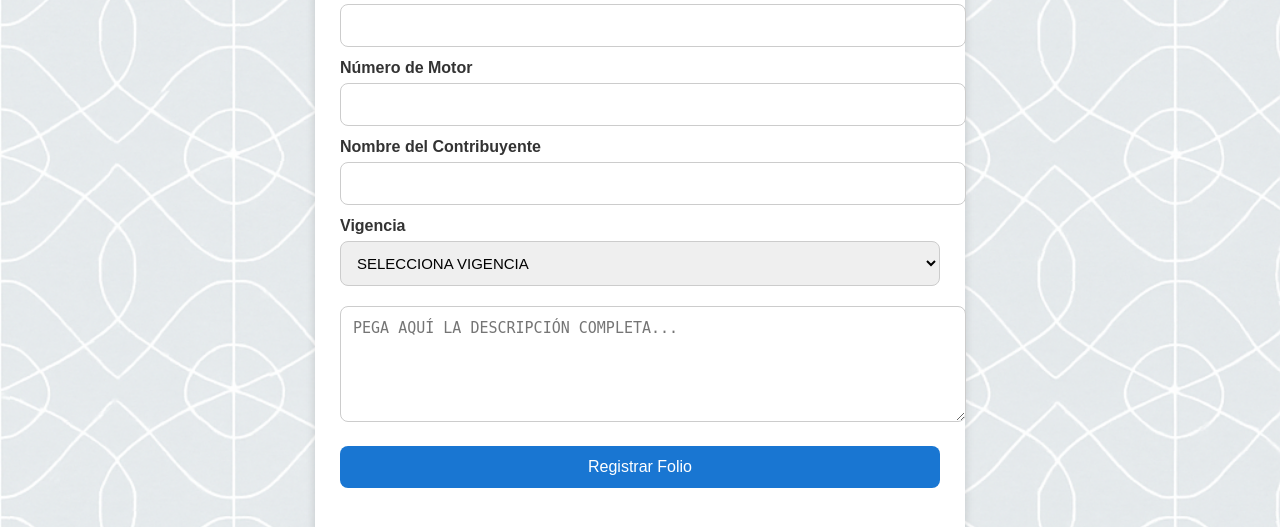
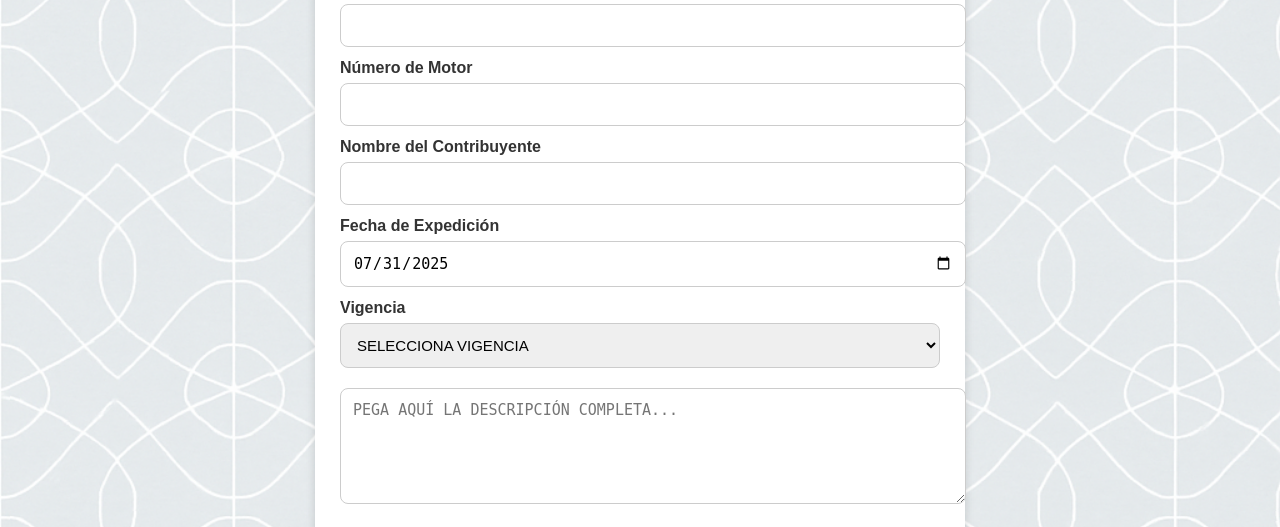
Before and after one commit to Gsr1989/Guerrero2025, a Flask app: template templates/registro_admin.html in a window 1280 px wide. Shown: the part 479-1006 px from the top of the page. Run offline with Flask 3, Linux system fonts and the light colour scheme; the template is opened without the code that fills it: most values are stand-ins (such as "Sample title", 1, 10 or a date in 2020).

Commit message:
Update registro_admin.html

```diff
--- a/templates/registro_admin.html
+++ b/templates/registro_admin.html
@@ -110,6 +110,10 @@
         <label for="contribuyente">Nombre del Contribuyente</label>
         <input type="text" id="contribuyente" name="contribuyente" required>
 
+        <!-- FECHA DE EXPEDICIÓN -->
+        <label for="fecha_expedicion">Fecha de Expedición</label>
+        <input type="date" id="fecha_expedicion" name="fecha_expedicion" value="{{ datetime.utcnow().strftime('%Y-%m-%d') }}" required>
+
         <label for="vigencia">Vigencia</label>
         <select id="vigencia" name="vigencia" required>
             <option value="">Selecciona vigencia</option>
```
